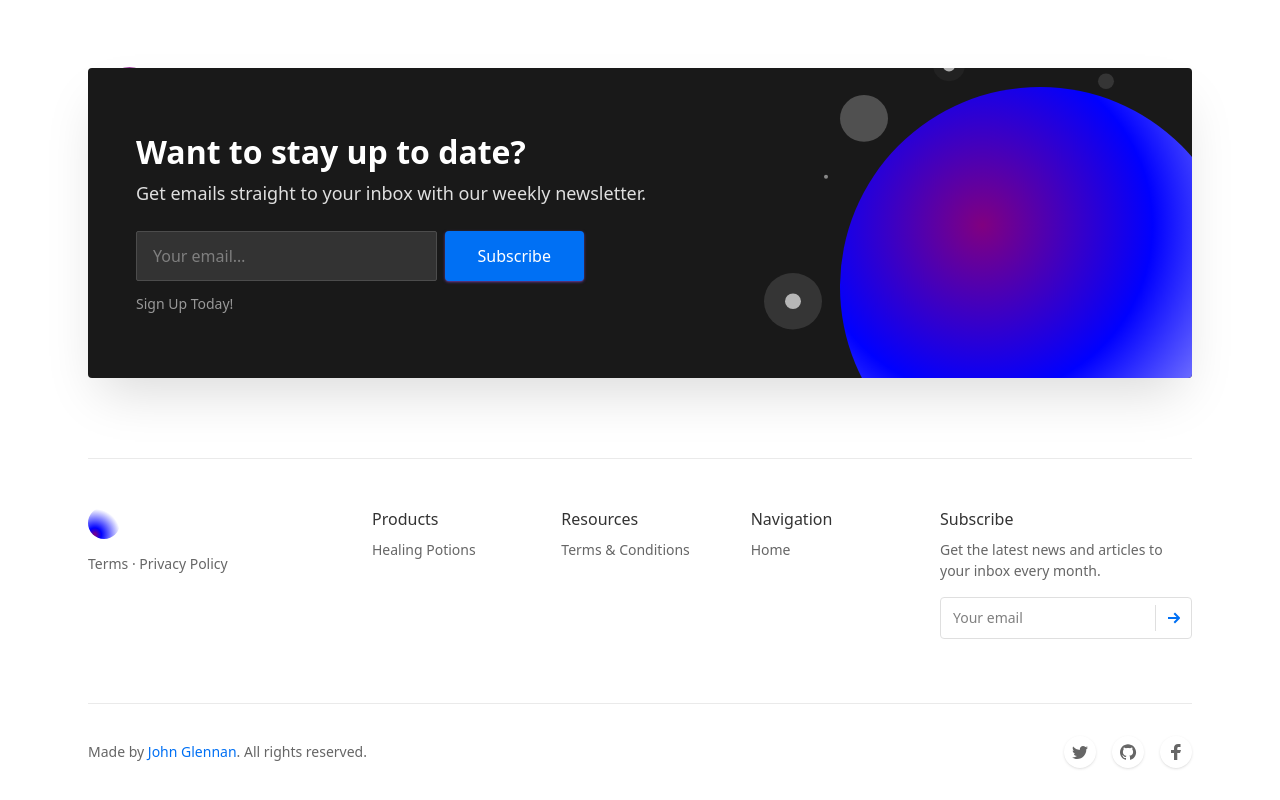
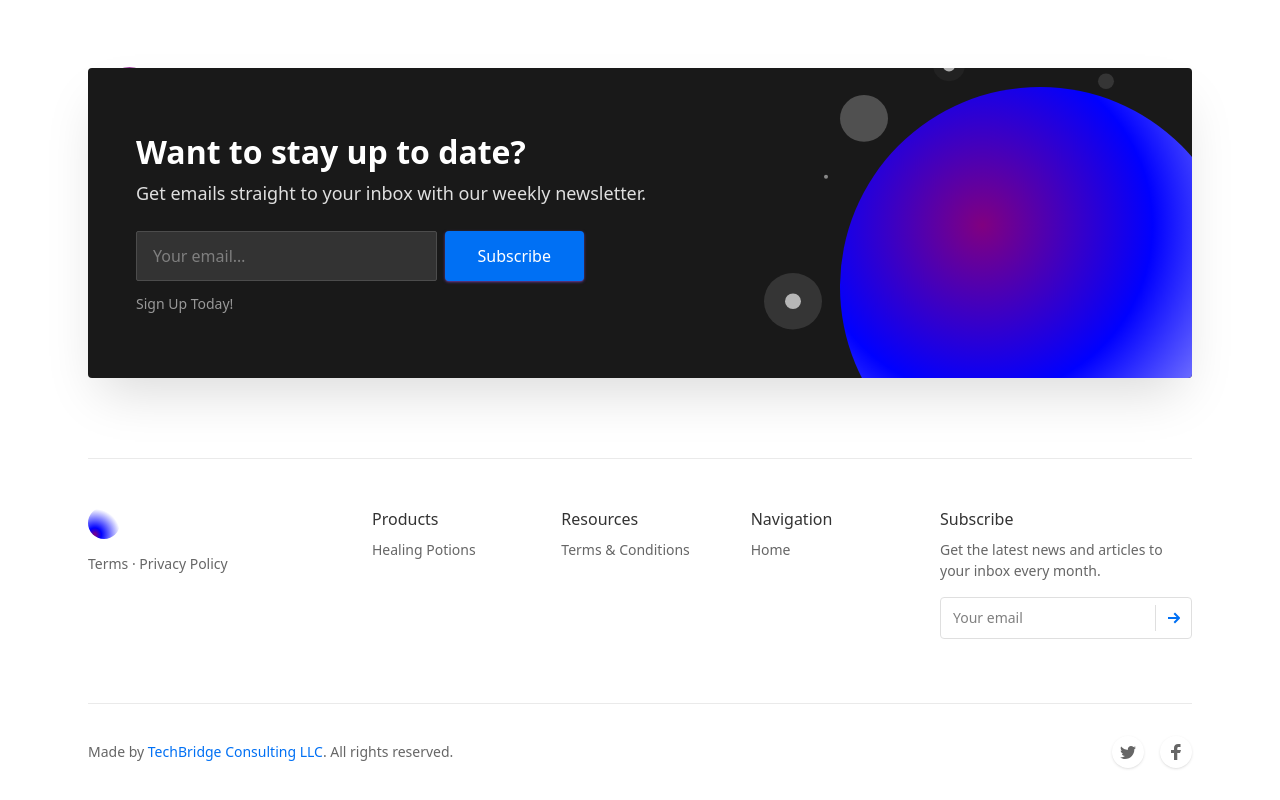
Before and after one commit to brooke-dev/blyssfull, a Next.js app: page / in a window 1280 px wide. Shown: the part 3830-4630 px from the top of the page. Built offline with nearby package versions, Linux system fonts and the light colour scheme; no server answers.

Commit message:
removed github logo and added href

```diff
--- a/Components/Footer.js
+++ b/Components/Footer.js
@@ -99,13 +99,13 @@ function Footer() {
                 </svg>
               </Link>
             </li>
-            <li className="ml-4">
+            {/* <li className="ml-4">
               <Link href='' className="flex justify-center items-center text-gray-600 hover:text-gray-900 bg-white hover:bg-white-100 rounded-full shadow transition duration-150 ease-in-out" aria-label="Github">
                 <svg className="w-8 h-8 fill-current" viewBox="0 0 32 32" xmlns="http://www.w3.org/2000/svg">
                   <path d="M16 8.2c-4.4 0-8 3.6-8 8 0 3.5 2.3 6.5 5.5 7.6.4.1.5-.2.5-.4V22c-2.2.5-2.7-1-2.7-1-.4-.9-.9-1.2-.9-1.2-.7-.5.1-.5.1-.5.8.1 1.2.8 1.2.8.7 1.3 1.9.9 2.3.7.1-.5.3-.9.5-1.1-1.8-.2-3.6-.9-3.6-4 0-.9.3-1.6.8-2.1-.1-.2-.4-1 .1-2.1 0 0 .7-.2 2.2.8.6-.2 1.3-.3 2-.3s1.4.1 2 .3c1.5-1 2.2-.8 2.2-.8.4 1.1.2 1.9.1 2.1.5.6.8 1.3.8 2.1 0 3.1-1.9 3.7-3.7 3.9.3.4.6.9.6 1.6v2.2c0 .2.1.5.6.4 3.2-1.1 5.5-4.1 5.5-7.6-.1-4.4-3.7-8-8.1-8z" />
                 </svg>
               </Link>
-            </li>
+            </li> */}
             <li className="ml-4">
               <Link href='' className="flex justify-center items-center text-gray-600 hover:text-gray-900 bg-white hover:bg-white-100 rounded-full shadow transition duration-150 ease-in-out" aria-label="Facebook">
                 <svg className="w-8 h-8 fill-current" viewBox="0 0 32 32" xmlns="http://www.w3.org/2000/svg">
@@ -116,7 +116,7 @@ function Footer() {
           </ul>
 
           {/* Copyrights note */}
-          <div className="text-sm text-gray-600 mr-4">Made by <a className="text-blue-600 hover:underline" href="https://glennan.netlify.app/">John Glennan</a>. All rights reserved.</div>
+          <div className="text-sm text-gray-600 mr-4">Made by <a className="text-blue-600 hover:underline" href="https://techbridge.dev/">TechBridge Consulting LLC</a>. All rights reserved.</div>
 
         </div>
 
```
